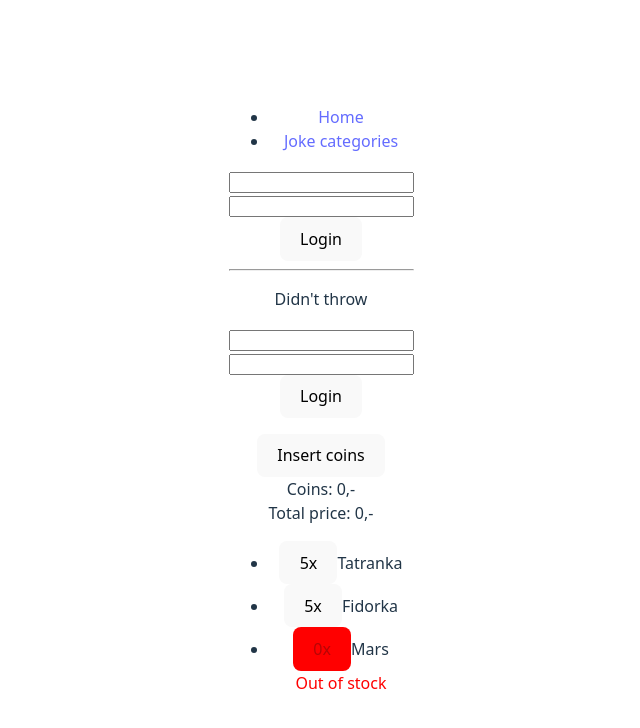
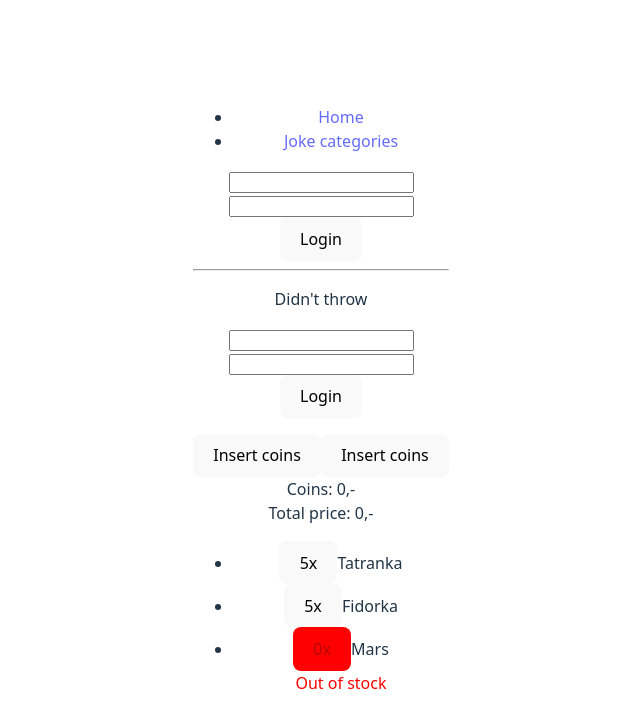
Before and after one commit to MartinNuc/react-course-feb-2026, a React (Vite) app: page / in a window 1280 px wide. Shown: the top 728 px of the page, without its empty margins (319-959 px from the left). Built offline with nearby package versions, Linux system fonts and the light colour scheme.

Commit message:
enhance dropdown component

```diff
--- a/src/DropdownComponent.tsx
+++ b/src/DropdownComponent.tsx
@@ -1,9 +1,10 @@
-import { useState } from "react";
+import { useState, type ReactNode } from "react";
 import styles from './DropdownComponent.module.css'
 
 type Props = {
     label: string;
-} & React.PropsWithChildren;
+    children: React.ReactNode | (({close}: {close: () => void}) => ReactNode)
+};
 
 export function DropdownComponent({label, children}: Props) {
     const [isOpen, setIsOpen] = useState(false);
@@ -12,8 +13,12 @@ export function DropdownComponent({label, children}: Props) {
         setIsOpen(!isOpen);
     }
 
+    function close() {
+        setIsOpen(false);
+    }
+
     return <>
         <button onClick={toggleMenu}>{label}</button>
-        {isOpen && <div className={styles.container}>{children}</div>}
+        {isOpen && <div className={styles.container}>{typeof children === 'function' ? children({close}) : children}</div>}
     </>
 }
--- a/src/VendingMachine.tsx
+++ b/src/VendingMachine.tsx
@@ -48,6 +48,18 @@ export function VendingMachine() {
                 <ChargeCoinInput onAddCoins={addCoins} />
             </DropdownComponent>
 
+            <DropdownComponent label="Insert coins">
+                {({close}) => (
+                    <>
+                        <button onClick={() => addCoins(10)}>+ 10 coins</button>
+                        <button onClick={() => addCoins(20)}>+ 20 coins</button>
+                        <button onClick={() => addCoins(30)}>+ 30 coins</button>
+                        <ChargeCoinInput onAddCoins={addCoins} />
+                        <button onClick={() => close()}>Cancel</button>
+                    </>
+                )}
+            </DropdownComponent>
+
             <div>Coins: {coins},-</div>
             <div>Total price: {totalPrice},-</div>
 
```
